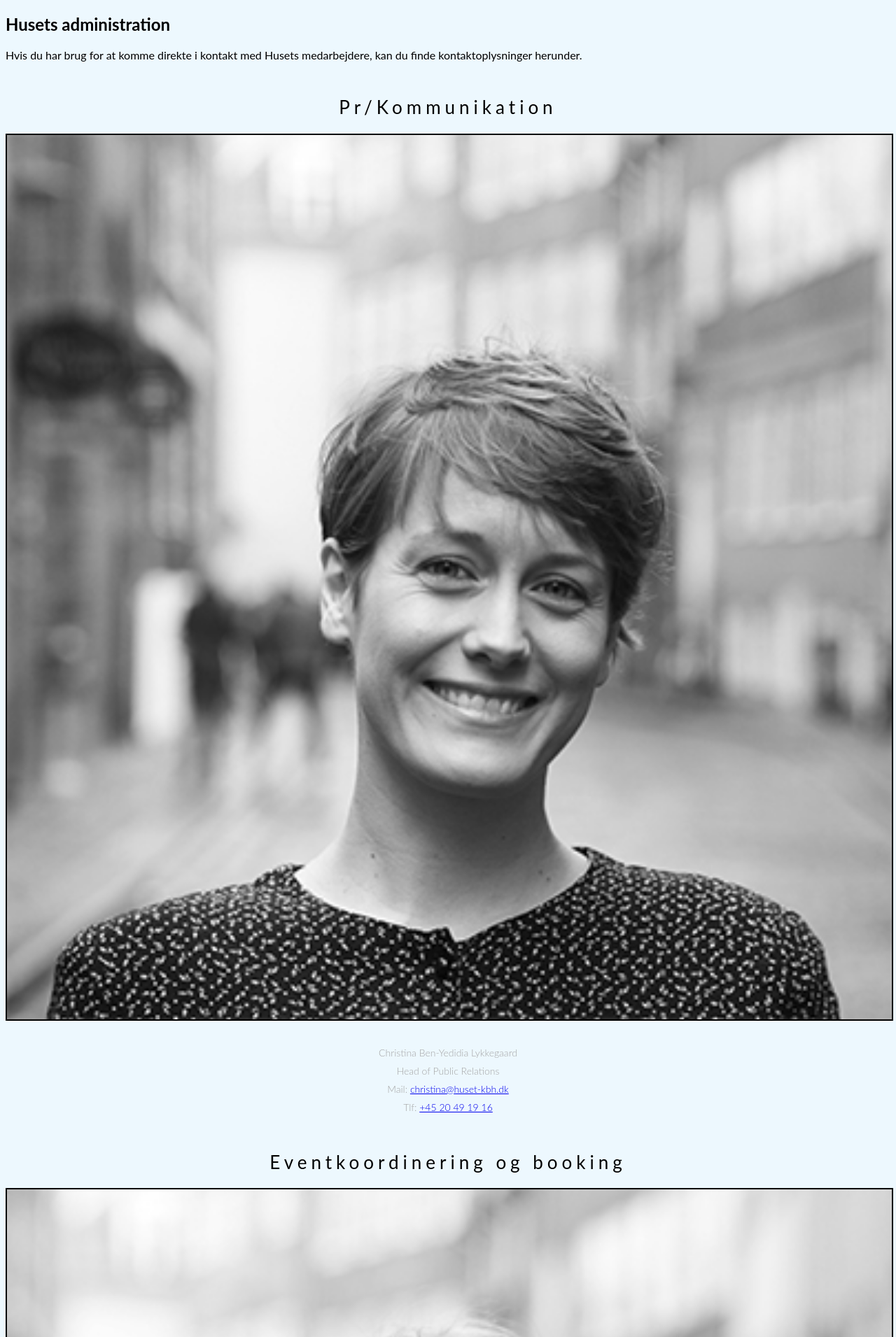
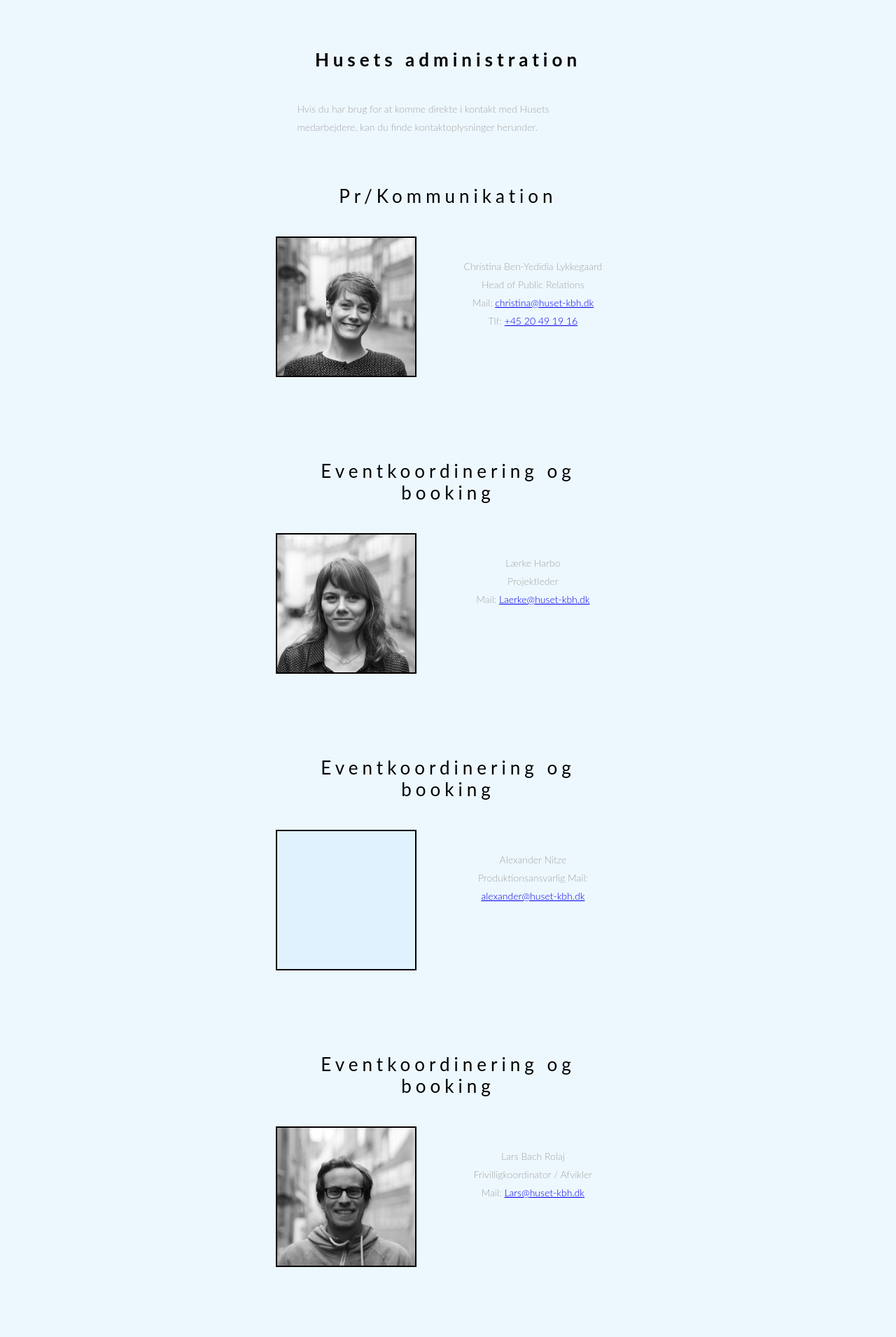
Before and after one commit to sara175k/HusetKBH_projekt, a PHP site: page /administration.html in a window 1280 px wide. Shown: the top 1911 px of the page at 70% size. Run offline with PHP 8.4, Linux system fonts and the light colour scheme.

Commit message:
administration

```diff
--- a/administration.html
+++ b/administration.html
@@ -6,155 +6,277 @@
     <link rel="stylesheet" type="text/css" href="style.css">
     <title>Husets Administration</title>
 
+    <style>
+            body {
+                margin: 1.5em;
+            }
+
+            h2.admin {
+                padding: 20px;
+                text-align: center;
+                margin-top: 50px;
+                font-size: 26px;
+                color: black;
+                line-height: 1.2;
+                letter-spacing: 6px;
+                position: relative;
+                font-weight: 400px;
+            }
+
+            p.admini {
+                font-size: 14px;
+                line-height: 26px;
+                letter-spacing: 0;
+                position: relative;
+                font-weight: 300;
+                 color: #a4a4a4;
+            }
+
+            p.admin {
+                text-align: center;
+                font-size: 14px;
+                color: #a4a4a4;
+                line-height: 26px;
+                letter-spacing: 0;
+                position: relative;
+                font-weight: 300;
+
+        }
 
 
+            #admin_picture {
+                width: 100%;
+                border: 2px solid black;
+            }
+
+        /*TABLET NAV*/
+
+        @media (min-width: 767px) and (max-width: 1023px){
+            #admin_picture {
+                width: 50%;
+                display: block;
+                margin-left: auto;
+                margin-right: auto;
+            }
+
+            .adminis {
+               display: block;
+            margin-left: auto;
+                margin-right: auto;
+                width: 35%;
+
+            }
+        }
+
+        /*PC NAV*/
+            @media (min-width: 1024px) {
+                #admin_picture {
+                    width: 40%;
+                }
+
+                .txt {
+                    float: right;
+                }
+
+                .column {
+                    width: 40%;
+                    display: block;
+                    margin-left: auto;
+                    margin-right: auto;
+                    margin-bottom: 6em;
+                }
+
+                .adminis {
+                    width: 35%;
+                    display: block;
+                    margin-left: auto;
+                    margin-right: auto;
+                }
+            }
 
 
+    </style>
 
 </head>
 
 <body>
     <?php include "header.html"; ?>
 
-   <h2>Husets administration</h2>
-   <p>Hvis du har brug for at komme direkte i kontakt med Husets medarbejdere, kan du finde kontaktoplysninger herunder.</p>
+
+    <h2 class="admin">Husets administration</h2>
+    <div class="adminis">
+    <p class="admini">Hvis du har brug for at komme direkte i kontakt med Husets medarbejdere, kan du finde kontaktoplysninger herunder.</p>
+    </div>
+
 
 
 
     <section id="admin">
         <div class="column">
-    <h2>Pr/Kommunikation</h2>
+            <h2 class="admin">Pr/Kommunikation</h2>
             <img id="admin_picture" src="christina_web.jpg" alt="Chrstina">
-        <p> Christina Ben-Yedidia Lykkegaard <br>
+            <div class="txt">
+                <p class="admin"> Christina Ben-Yedidia Lykkegaard <br>
                     Head of Public Relations<br>
                     Mail: <a href="mailto:christina@huset-kbh.dk">christina@huset-kbh.dk</a><br>
                     Tlf: <a href="tel:+45 20491916">+45 20 49 19 16</a></p>
             </div>
-
-
-<div class="column">
-    <h2>Eventkoordinering og booking</h2>
-<img id="admin_picture" src="laerke_web.jpg" alt="laerke">
-<p>Lærke Harbo<br>
-Projektleder<br>
-Mail: <a href="mailto:Laerke@huset-kbh.dk">Laerke@huset-kbh.dk</a></p>
-  </div>
-
-<div class="column">
-    <h2>Eventkoordinering og booking</h2>
-<img id="admin_picture" src="web-300x300.jpg" alt="alexander">
-<p>Alexander Nitze<br>
-Produktionsansvarlig
-Mail: <a href="mailto:alexander@huset-kbh.dk">alexander@huset-kbh.dk</a></p>
         </div>
 
 
         <div class="column">
-    <h2>Eventkoordinering og booking</h2>
-<img id="admin_picture" src="lars-1-300x300.png" alt="lars">
-<p>Lars Bach Rolaj <br>
-Frivilligkoordinator / Afvikler <br>
-Mail: <a href="mailto:Lars@huset-kbh.dk">Lars@huset-kbh.dk</a></p>
+            <h2 class="admin">Eventkoordinering og booking</h2>
+            <img id="admin_picture" src="laerke_web.jpg" alt="laerke">
+            <div class="txt">
+                <p class="admin">Lærke Harbo<br>
+                    Projektleder<br>
+                    Mail: <a href="mailto:Laerke@huset-kbh.dk">Laerke@huset-kbh.dk</a></p>
+            </div>
         </div>
 
         <div class="column">
-    <h2>Eventkoordinering og booking</h2>
-<img id="admin_picture" src="peter_web.jpg" alt="peter">
-<p>Peter Krog Andersen<br>
-Musik og Eventansvarlig<br>Mail: <a href="mailto:peter@huset-kbh.dk">peter@huset-kbh.dk</a></p>
+            <h2 class="admin">Eventkoordinering og booking</h2>
+            <img id="admin_picture" src="web-300x300.jpg" alt="alexander">
+            <div class="txt">
+                <p class="admin">Alexander Nitze<br>
+                    Produktionsansvarlig
+                    Mail: <a href="mailto:alexander@huset-kbh.dk">alexander@huset-kbh.dk</a></p>
+            </div>
         </div>
 
 
         <div class="column">
-    <h2>Bar/teknik</h2>
-<img id="admin_picture" src="seb_web.jpg" alt="sebastien">
-<p>Sebastien Marusanne
-<br>Barchef / Afvikler<br>Mail: <a href="mailto:seb@huset-kbh.dk">seb@huset-kbh.dk</a></p>
+            <h2 class="admin">Eventkoordinering og booking</h2>
+            <img id="admin_picture" src="lars-1-300x300.png" alt="lars">
+            <div class="txt">
+                <p class="admin">Lars Bach Rolaj <br>
+                    Frivilligkoordinator / Afvikler <br>
+                    Mail: <a href="mailto:Lars@huset-kbh.dk">Lars@huset-kbh.dk</a></p>
+            </div>
+        </div>
+
+        <div class="column">
+            <h2 class="admin">Eventkoordinering og booking</h2>
+            <img id="admin_picture" src="peter_web.jpg" alt="peter">
+            <div class="txt">
+                <p class="admin">Peter Krog Andersen<br>
+                    Musik og Eventansvarlig<br>Mail: <a href="mailto:peter@huset-kbh.dk">peter@huset-kbh.dk</a></p>
+            </div>
         </div>
 
 
         <div class="column">
-    <h2>Bar/teknik</h2>
- <img id="admin_picture" src="web-300x300.jpg" alt="kent">
-<p>Kent Tonsgaard
-<br>Afvikler<br>
-   Mail: <a href="mailto:kent@huset-kbh.dk">kent@huset-kbh.dk</a></p>
+            <h2 class="admin">Bar/teknik</h2>
+            <img id="admin_picture" src="seb_web.jpg" alt="sebastien">
+            <div class="txt">
+                <p class="admin">Sebastien Marusanne
+                    <br>Barchef / Afvikler<br>Mail: <a href="mailto:seb@huset-kbh.dk">seb@huset-kbh.dk</a></p>
+            </div>
         </div>
 
 
         <div class="column">
-    <h2>Bar/teknik</h2>
- <img id="admin_picture" src="nadeem21.jpg" alt="nadeem">
-<p>Nadeem Malik
-<br>Hustekniker<br>Mail: <a href="mailto:nadeem@huset-kbh.dk">nadeem@huset-kbh.dk</a></p>
+            <h2 class="admin">Bar/teknik</h2>
+            <img id="admin_picture" src="web-300x300.jpg" alt="kent">
+            <div class="txt">
+                <p class="admin">Kent Tonsgaard
+                    <br>Afvikler<br>
+                    Mail: <a href="mailto:kent@huset-kbh.dk">kent@huset-kbh.dk</a></p>
+            </div>
         </div>
 
 
         <div class="column">
-    <h2>Bar/teknik</h2>
- <img id="admin_picture" src="web-300x300.jpg" alt="carl_emil">
-<p>Carl Emil Amundsen
-<br>Teknikerelev</p>
+            <h2 class="admin">Bar/teknik</h2>
+            <img id="admin_picture" src="nadeem21.jpg" alt="nadeem">
+            <div class="txt">
+                <p class="admin">Nadeem Malik
+                    <br>Hustekniker<br>Mail: <a href="mailto:nadeem@huset-kbh.dk">nadeem@huset-kbh.dk</a></p>
+            </div>
         </div>
 
 
         <div class="column">
-    <h2>Drift</h2>
- <img id="admin_picture" src="ida_web-300x300.jpg" alt="ida">
-<p>Ida Bjørn Jensen<br>
-Preproduktion og systemkoordinator<br>
-Mail: <a href="mailto:Ida@huset-kbh.dk">Ida@huset-kbh.dk</a></p>
+            <h2 class="admin">Bar/teknik</h2>
+            <img id="admin_picture" src="web-300x300.jpg" alt="carl_emil">
+            <div class="txt">
+                <p class="admin">Carl Emil Amundsen
+                    <br>Teknikerelev</p>
+            </div>
         </div>
 
 
         <div class="column">
-    <h2>Drift</h2>
- <img id="admin_picture" src="vagn_web.jpg" alt="vagn">
-<p>Vagn Groth
-<br>Floor Manager / Reception
-Mail: <a href="mailto:Vagn@huset-kbh.dk">Vagn@huset-kbh.dk</a></p>
+            <h2 class="admin">Drift</h2>
+            <img id="admin_picture" src="ida_web-300x300.jpg" alt="ida">
+            <div class="txt">
+                <p class="admin">Ida Bjørn Jensen<br>
+                    Preproduktion og systemkoordinator<br>
+                    Mail: <a href="mailto:Ida@huset-kbh.dk">Ida@huset-kbh.dk</a></p>
             </div>
-
-<div class="column">
-    <h2>Drift</h2>
-  <img id="admin_picture" src="web-300x300.jpg" alt="bente">
-<p>Bente Lildballe
-<br>Receptionist<br>
-   Mail: <a href="mailto:EZ4I@kff.kk.dk">EZ4I@kff.kk.dk</a></p>
-  </div>
-
-<div class="column">
-    <h2>Administration</h2>
-  <img id="admin_picture" src="eva_web.jpg" alt="eva">
-<p>Eva Hermansen
-<br>Økonomi
-<br>Mail: <a href="mailto:Evaher@kff.kk.dk">Evaher@kff.kk.dk</a></p>
         </div>
 
 
         <div class="column">
-    <h2>Administration</h2>
-   <img id="admin_picture" src="web-300x300.jpg" alt="maria">
-<p>Maria Carelse
-<br>HR-medarbejder<br>
-Mail: <a href="mailto:FI5H@kff.kk.dk">FI5H@kff.kk.dk</a></p>
+            <h2 class="admin">Drift</h2>
+            <img id="admin_picture" src="vagn_web.jpg" alt="vagn">
+            <div class="txt">
+                <p class="admin">Vagn Groth
+                    <br>Floor Manager / Reception
+                    Mail: <a href="mailto:Vagn@huset-kbh.dk">Vagn@huset-kbh.dk</a></p>
+            </div>
         </div>
 
         <div class="column">
-    <h2>Administration</h2>
-    <img id="admin_picture" src="web-300x300.jpg" alt="leila">
-<p>Leila Hjort<br>
-Regnskabsmedarbejder / DIT:KBH<br>
-Mail: <a href="mailto:FB2R@kff.kk.dk">FB2R@kff.kk.dk</a></p>
+            <h2 class="admin">Drift</h2>
+            <img id="admin_picture" src="web-300x300.jpg" alt="bente">
+            <div class="txt">
+                <p class="admin">Bente Lildballe
+                    <br>Receptionist<br>
+                    Mail: <a href="mailto:EZ4I@kff.kk.dk">EZ4I@kff.kk.dk</a></p>
+            </div>
+        </div>
+
+        <div class="column">
+            <h2 class="admin">Administration</h2>
+            <img id="admin_picture" src="eva_web.jpg" alt="eva">
+            <div class="txt">
+                <p class="admin">Eva Hermansen
+                    <br>Økonomi
+                    <br>Mail: <a href="mailto:Evaher@kff.kk.dk">Evaher@kff.kk.dk</a></p>
+            </div>
         </div>
 
 
         <div class="column">
-    <h2>Ledelse</h2>
+            <h2 class="admin">Administration</h2>
+            <img id="admin_picture" src="web-300x300.jpg" alt="maria">
+            <div class="txt">
+                <p class="admin">Maria Carelse
+                    <br>HR-medarbejder<br>
+                    Mail: <a href="mailto:FI5H@kff.kk.dk">FI5H@kff.kk.dk</a></p>
+            </div>
+        </div>
+
+        <div class="column">
+            <h2 class="admin">Administration</h2>
+            <img id="admin_picture" src="web-300x300.jpg" alt="leila">
+            <div class="txt">
+                <p class="admin">Leila Hjort<br>
+                    Regnskabsmedarbejder / DIT:KBH<br>
+                    Mail: <a href="mailto:FB2R@kff.kk.dk">FB2R@kff.kk.dk</a></p>
+            </div>
+        </div>
+
+
+        <div class="column">
+            <h2 class="admin">Ledelse</h2>
             <img id="admin_picture" src="web-300x300.jpg" alt="sara">
-    <p>Sara Bech Jakobsen
+            <div class="txt">
+                <p class="admin">Sara Bech Jakobsen
                     <br>Chef / DIT:KBH
                     <br>Mail: <a href="mailto:Sabech@kff.kk.dk">Sabech@kff.kk.dk</a></p>
+            </div>
         </div>
 
 
--- a/style.css
+++ b/style.css
@@ -163,18 +163,7 @@ table {
         padding-left: 100px;
     }
 
-    #admin_picture {
-        width: 40%;
-        display: block;
-        margin-left: auto;
-        margin-right: auto;
-        float: left;
-        margin-right: 2em;
-    }
 
-    #admin h2 {
-        float: inherit;
-    }
 }
 
 /*PC NAV*/
```
Lines whose indentation alone changed are shown as unchanged.
